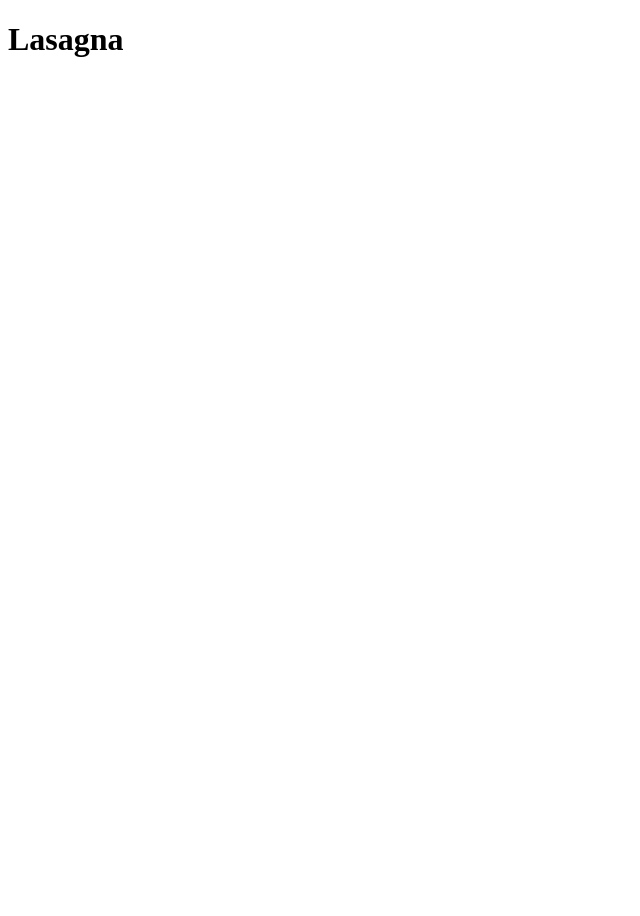
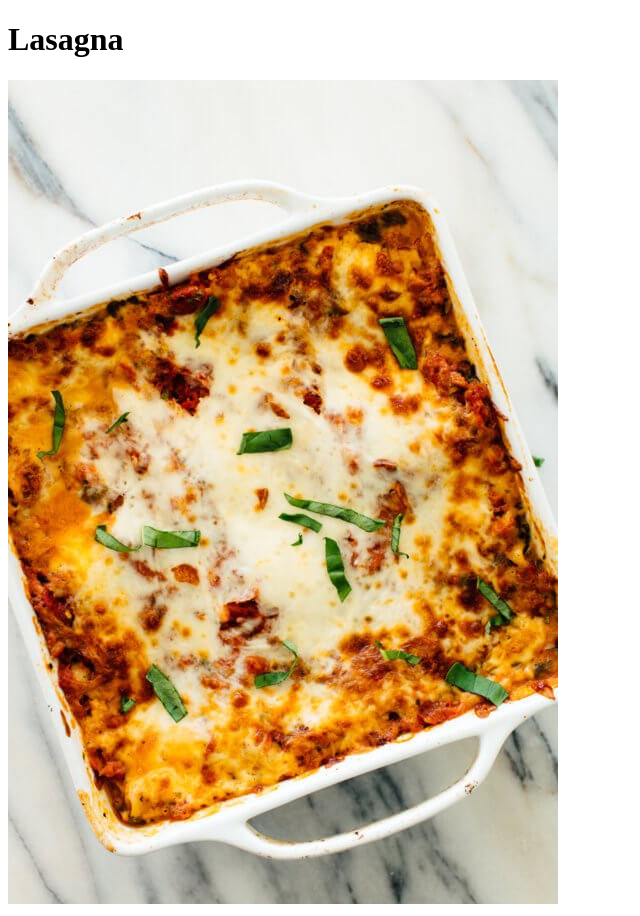
Before and after one commit to gport7/odin-recipes, a plain HTML site: page recipes/lasagna.html in a window 1280 px wide. Shown: the whole page, without its empty margins (0-640 px from the left). Before the commit the page ends 800 px from the top, so only its background shows below. Drawn offline with Linux system fonts and the light colour scheme.

Commit message:
add lasagna image

```diff
--- a/recipes/lasagna.html
+++ b/recipes/lasagna.html
@@ -6,6 +6,7 @@
     </head>
     <body>
         <h1>Lasagna</h1>
+        <img src="../images/lasagna-550x824.jpg" alt="cooked vegetable lasagna from above">
         <!-- resume assignment on iteration 3-->
     </body>
 </html>
```
Also changed, not shown: images/lasagna-550x824.jpg (added).
